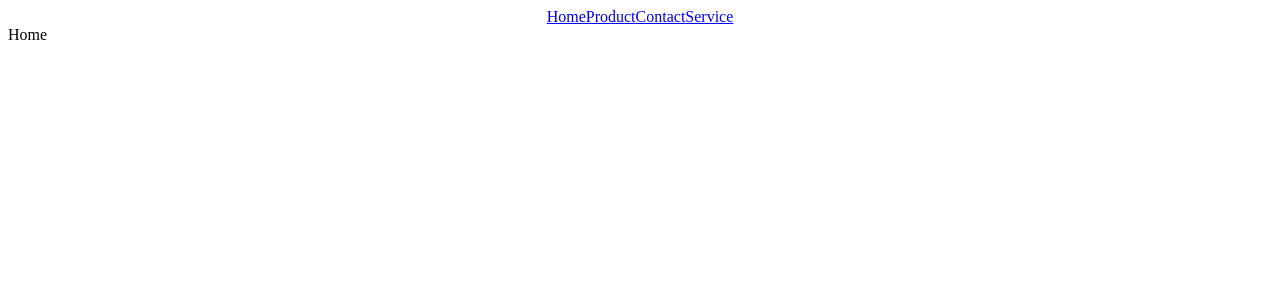
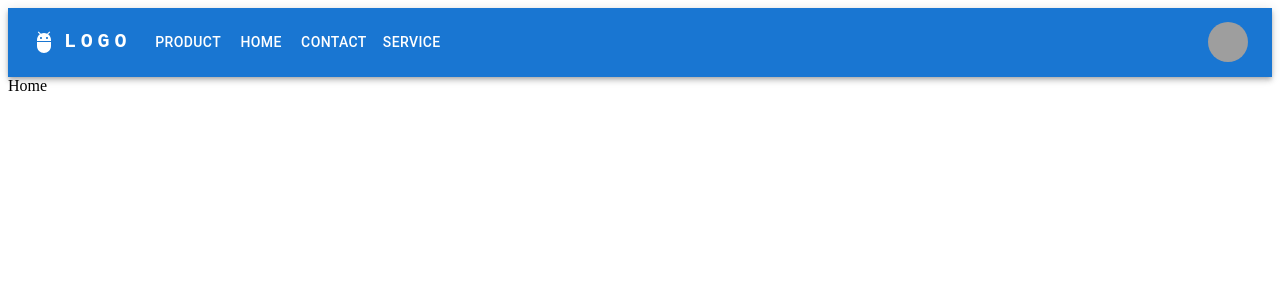
Before and after one commit to anus26/react-card, a React (Vite) app: page / in a window 1280 px wide. Shown: the top 300 px of the page. Built offline with nearby package versions, Linux system fonts and the light colour scheme; grey boxes are pictures that could not be loaded.

Commit message:
modified

```diff
--- a/package.json
+++ b/package.json
@@ -12,10 +12,13 @@
   "dependencies": {
     "@emotion/react": "^11.13.3",
     "@emotion/styled": "^11.13.0",
+    "@mui/icons-material": "^6.1.0",
     "@mui/material": "^6.1.0",
+    "@mui/styled-engine-sc": "^6.1.0",
     "react": "^18.3.1",
     "react-dom": "^18.3.1",
-    "react-router-dom": "^6.26.2"
+    "react-router-dom": "^6.26.2",
+    "styled-components": "^6.1.13"
   },
   "devDependencies": {
     "@eslint/js": "^9.9.0",
--- a/src/Components/Navabar.jsx
+++ b/src/Components/Navabar.jsx
@@ -1,19 +1,189 @@
-import React from 'react'
-import {Link} from 'react-router-dom'
-const Navabar = () => {
+// import React from 'react'
+// import {Link} from 'react-router-dom'
+// const Navabar = () => {
+//   return (
+//     <>
+//     <div style={{
+//         display:'flex',
+//         justifyContent:'center'
+//     }}>
+//            <Link to="">Home</Link>
+//         <Link to="product">Product</Link>
+//         <Link to="contact">Contact</Link>
+//         <Link to="service">Service</Link>
+//     </div>
+//     </>
+//   )
+// }
+
+// export default Navabar
+
+
+import * as React from 'react';
+import AppBar from '@mui/material/AppBar';
+import Box from '@mui/material/Box';
+import Toolbar from '@mui/material/Toolbar';
+import IconButton from '@mui/material/IconButton';
+import Typography from '@mui/material/Typography';
+import Menu from '@mui/material/Menu';
+import MenuIcon from '@mui/icons-material/Menu';
+import Container from '@mui/material/Container';
+import Avatar from '@mui/material/Avatar';
+import Button from '@mui/material/Button';
+import Tooltip from '@mui/material/Tooltip';
+import MenuItem from '@mui/material/MenuItem';
+import AdbIcon from '@mui/icons-material/Adb';
+import { useNavigate } from 'react-router-dom';
+
+
+const Pages = ['Product', 'Home', 'Contact','Service'];
+const settings = ['Profile', 'Account', 'Dashboard', 'Logout'];
+
+function ResponsiveAppBar() {
+  const [anchorElNav, setAnchorElNav] = React.useState(null);
+  const [anchorElUser, setAnchorElUser] = React.useState(null);
+
+let navigate=useNavigate()
+
+  const handleOpenNavMenu = (event) => {
+    setAnchorElNav(event.currentTarget);
+  };
+  const handleOpenUserMenu = (event) => {
+    setAnchorElUser(event.currentTarget);
+  };
+
+  const handleCloseNavMenu = (Pages) => {
+    setAnchorElNav(null);
+    if (Pages =='Home') {
+      navigate('')
+      return
+    }
+    navigate(`/${Pages}`)
+  };
+
+  const handleCloseUserMenu = () => {
+    setAnchorElUser(null);
+  };
+
   return (
-    <>
-    <div style={{
-        display:'flex',
-        justifyContent:'center'
-    }}>
-           <Link to="">Home</Link>
-        <Link to="product">Product</Link>
-        <Link to="contact">Contact</Link>
-        <Link to="service">Service</Link>
-    </div>
-    </>
-  )
+    <AppBar position="static">
+      <Container maxWidth="xl">
+        <Toolbar disableGutters>
+          <AdbIcon sx={{ display: { xs: 'none', md: 'flex' }, mr: 1 }} />
+          <Typography
+            variant="h6"
+            noWrap
+            component="a"
+            href="#app-bar-with-responsive-menu"
+            sx={{
+              mr: 2,
+              display: { xs: 'none', md: 'flex' },
+              fontFamily: 'monospace',
+              fontWeight: 700,
+              letterSpacing: '.3rem',
+              color: 'inherit',
+              textDecoration: 'none',
+            }}
+          >
+            LOGO
+          </Typography>
+
+          <Box sx={{ flexGrow: 1, display: { xs: 'flex', md: 'none' } }}>
+            <IconButton
+              size="large"
+              aria-label="account of current user"
+              aria-controls="menu-appbar"
+              aria-haspopup="true"
+              onClick={handleOpenNavMenu}
+              color="inherit"
+            >
+              <MenuIcon />
+            </IconButton>
+            <Menu
+              id="menu-appbar"
+              anchorEl={anchorElNav}
+              anchorOrigin={{
+                vertical: 'bottom',
+                horizontal: 'left',
+              }}
+              keepMounted
+              transformOrigin={{
+                vertical: 'top',
+                horizontal: 'left',
+              }}
+              open={Boolean(anchorElNav)}
+              onClose={handleCloseNavMenu}
+              sx={{ display: { xs: 'block', md: 'none' } }}
+            >
+              {Pages.map((Pages) => (
+                <MenuItem key={Pages} onClick={ () =>handleCloseNavMenu(Pages)}>
+                  <Typography sx={{ textAlign: 'center' }}>{Pages}</Typography>
+                </MenuItem>
+              ))}
+            </Menu>
+          </Box>
+          <AdbIcon sx={{ display: { xs: 'flex', md: 'none' }, mr: 1 }} />
+          <Typography
+            variant="h5"
+            noWrap
+            component="a"
+            href="#app-bar-with-responsive-menu"
+            sx={{
+              mr: 2,
+              display: { xs: 'flex', md: 'none' },
+              flexGrow: 1,
+              fontFamily: 'monospace',
+              fontWeight: 700,
+              letterSpacing: '.3rem',
+              color: 'inherit',
+              textDecoration: 'none',
+            }}
+          >
+            LOGO
+          </Typography>
+          <Box sx={{ flexGrow: 1, display: { xs: 'none', md: 'flex' } }}>
+            {Pages.map((Pages) => (
+              <Button
+                key={Pages}
+                onClick={()=>handleCloseUserMenu(Pages)}
+                sx={{ my: 2, color: 'white', display: 'block' }}
+              >
+                {Pages}
+              </Button>
+            ))}
+          </Box>
+          <Box sx={{ flexGrow: 0 }}>
+            <Tooltip title="Open settings">
+              <IconButton onClick={handleOpenUserMenu} sx={{ p: 0 }}>
+                <Avatar alt="Remy Sharp" src="/static/images/avatar/2.jpg" />
+              </IconButton>
+            </Tooltip>
+            <Menu
+              sx={{ mt: '45px' }}
+              id="menu-appbar"
+              anchorEl={anchorElUser}
+              anchorOrigin={{
+                vertical: 'top',
+                horizontal: 'right',
+              }}
+              keepMounted
+              transformOrigin={{
+                vertical: 'top',
+                horizontal: 'right',
+              }}
+              open={Boolean(anchorElUser)}
+              onClose={handleCloseUserMenu}
+            >
+              {settings.map((setting) => (
+                <MenuItem key={setting} onClick={handleCloseUserMenu}>
+                  <Typography sx={{ textAlign: 'center' }}>{setting}</Typography>
+                </MenuItem>
+              ))}
+            </Menu>
+          </Box>
+        </Toolbar>
+      </Container>
+    </AppBar>
+  );
 }
-
-export default Navabar
+export default ResponsiveAppBar;
```
Also changed, not shown: 1 other file (tests, documents, lock files or other folders).
